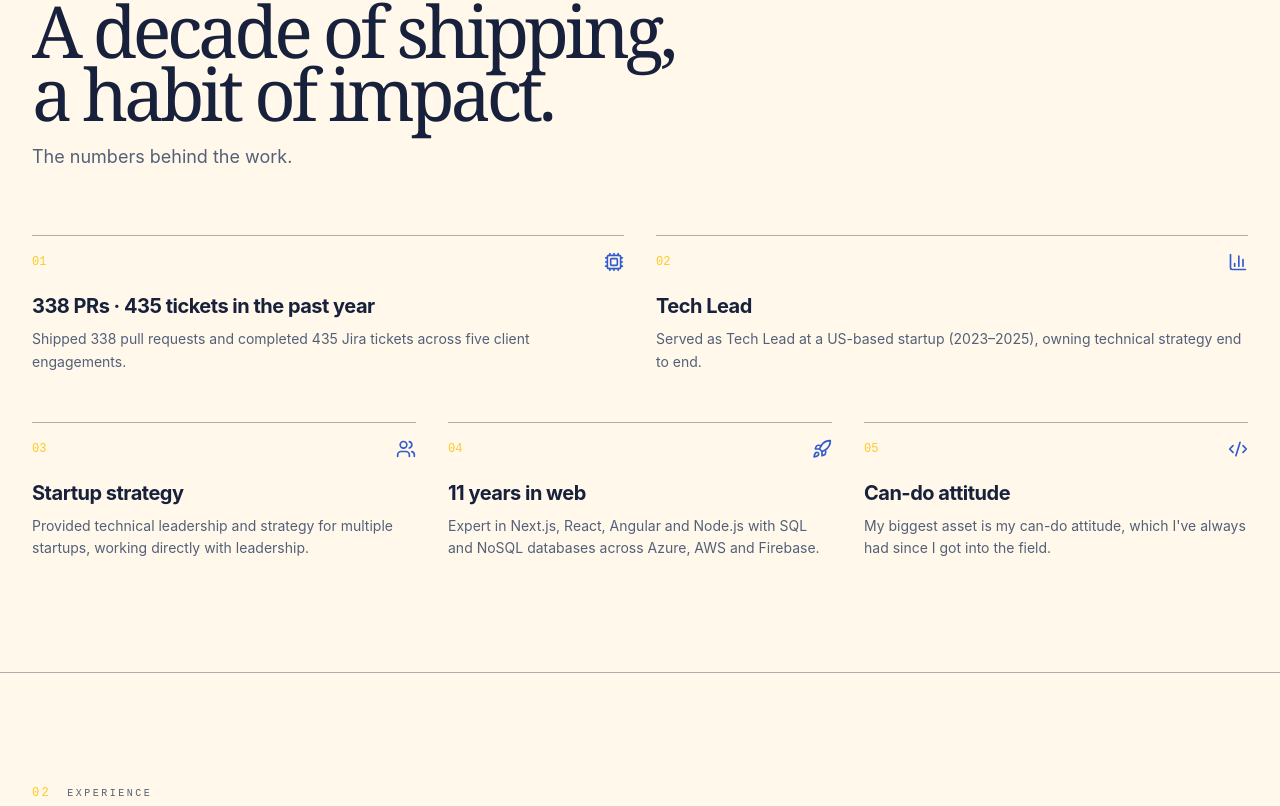
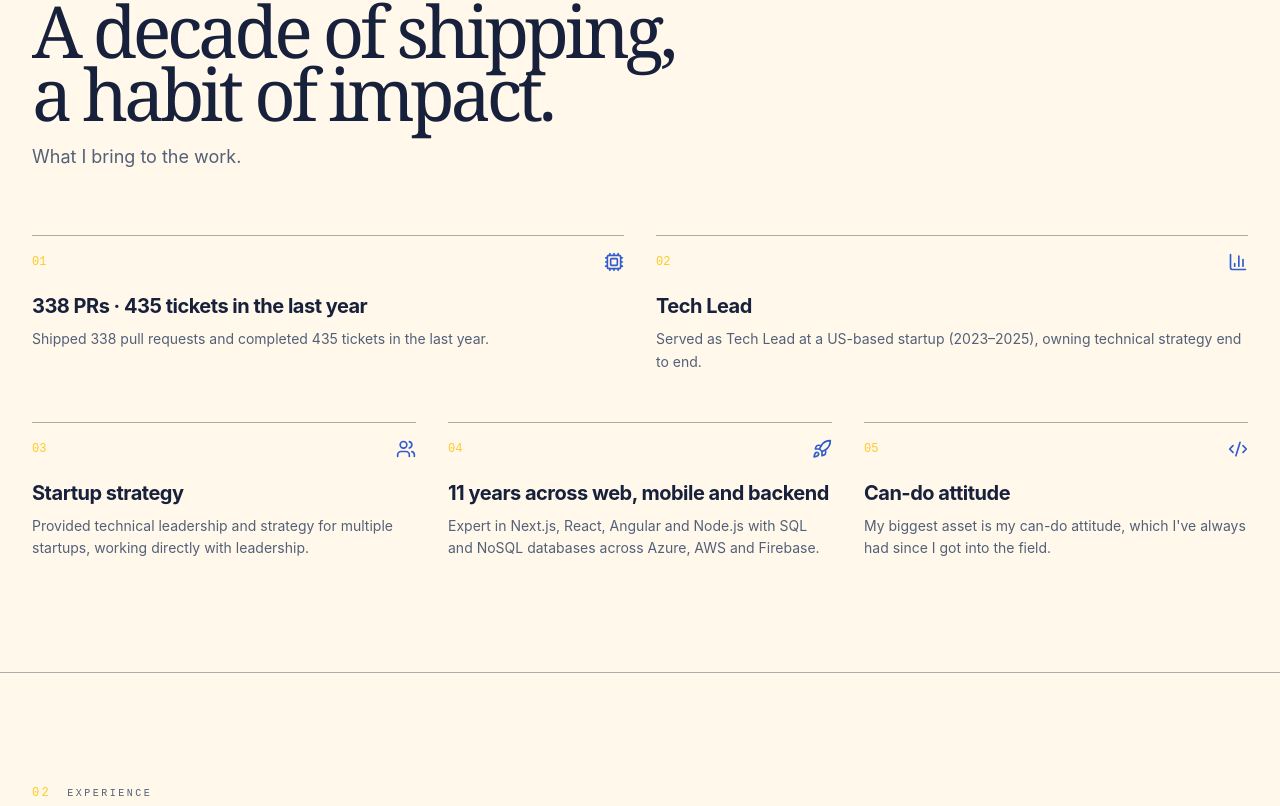
Before and after one commit to hasnainhaider2663/hasnain-cv, a React (Vite) app: page / in a window 1280 px wide. Shown: the part 1214-2020 px from the top of the page. Built offline with nearby package versions, Linux system fonts and the light colour scheme.

Commit message:
content: trim metric claims, update testimonials and copy
Keep PR figures (last year). Attribute Avantform review to Samuel
Bamyoge. Drop other number-heavy claims. Adjust periods.

```diff
--- a/src/components/Highlights.tsx
+++ b/src/components/Highlights.tsx
@@ -7,7 +7,7 @@ const icons: LucideIcon[] = [Cpu, BarChart3, Users, Rocket, Code2]
 export default function Highlights() {
   return (
     <section id="highlights" className="section-rule mx-auto max-w-7xl px-5 py-20 sm:px-8 md:py-28">
-      <SectionHeading index="01" label="Highlights" title="A decade of shipping, a habit of impact." lead="The numbers behind the work." />
+      <SectionHeading index="01" label="Highlights" title="A decade of shipping, a habit of impact." lead="What I bring to the work." />
 
       <div className="mt-16 grid gap-x-8 gap-y-12 md:grid-cols-12">
         {highlights.map((h, i) => {
--- a/src/content/jobs/altar-io.md
+++ b/src/content/jobs/altar-io.md
@@ -1,10 +1,10 @@
 Delivered product engineering across five client engagements: fintech analytics, e-commerce, inventory management, healthcare social, and proptech.
 
-- Shipped **338 pull requests** and **435 tickets** in 13 months; code reviewer of record on 311 teammate PRs.
+- Shipped **338 pull requests** and **435 tickets** in the last year; code reviewer of record on 311 teammate PRs.
 - Built a storefront-styling agent with structured JSON output.
 - Designed per-session cost instrumentation adopted as the project's go/no-go business metric.
-- Cut projected inference costs by **41%** through a controlled model evaluation.
-- Delivered **30+ data visualizations** and a dynamic form engine covering 90 API endpoints.
+- Cut projected inference costs through a controlled model evaluation.
+- Delivered a suite of data visualizations and a dynamic form engine covering dozens of API endpoints.
 - Built Hono, Drizzle ORM, PostgreSQL, better-auth, S3, and Trigger.dev services.
 - Built mobile E2E infrastructure with Appium, WebdriverIO, iOS, Android, EAS, CI, and Playwright.
 - Deployed AWS infrastructure with Terraform, Helm, and EKS; shipped React Native and Expo apps.
--- a/src/content/jobs/hsa-international.md
+++ b/src/content/jobs/hsa-international.md
@@ -1,5 +1,5 @@
 Built full-stack products for marketing, surveys, universities, and business analytics in Dubai.
 
-- Created BrandBinary, generating **one million QR codes in under five minutes** with Angular, Node, Express, and MongoDB.
+- Created BrandBinary, a QR-code platform generating codes at scale with Angular, Node, Express, and MongoDB.
 - Built a platform for universities to issue digitally verifiable degrees and documents.
 - Developed analytics and charting logic, CI/CD, and AWS deployments with load balancers and Route53.
--- a/src/content/jobs/lobster-development.md
+++ b/src/content/jobs/lobster-development.md
@@ -1,4 +1,4 @@
 Built and optimized frontend products for Austrian audiences and millions of visitors.
 
-- Improved SEO and page load times for **herold.at by 40%** using Next.js, React, and GraphQL.
+- Improved SEO and page load times for **herold.at** using Next.js, React, and GraphQL.
 - Shipped two Angular music streaming SPAs, radioflamingo.at and antenne.at, in three months.
--- a/src/content/jobs/sabeelee.md
+++ b/src/content/jobs/sabeelee.md
@@ -1,9 +1,9 @@
 Led technical strategy and development for a community engagement platform.
 
-- Processed **20,000 ticket sales in 8 hours**.
+- Processed tens of thousands of ticket sales at peak.
 - Launched the first web and mobile apps in four months.
 - Built secure payment processing and a high-capacity ticket sales system with Next.js.
 - Maintained distributed Azure infrastructure using message queues, Container Apps, and CDNs.
-- Built Node.js and TypeScript media services processing 300 images per second and 1.5 hours of video per minute.
-- Modelled a 74-model PostgreSQL and Prisma architecture.
+- Built Node.js and TypeScript media services processing high volumes of images and video in real time.
+- Modelled a large PostgreSQL and Prisma architecture.
 - Led a team of three developers and built CI/CD and push notification systems.
--- a/src/content/jobs/store-hunch.md
+++ b/src/content/jobs/store-hunch.md
@@ -1,5 +1,5 @@
 Co-founded a startup helping brick-and-mortar stores use technology effectively.
 
-- Reached **300+ daily active users**.
+- Reached a growing base of daily active users.
 - Built the Angular point-of-sale app, Android app, APIs, and backend business logic with Node.js, MongoDB, and Express.
 - Led a team of four developers and handled customer-facing product development.
--- a/src/data/cv.ts
+++ b/src/data/cv.ts
@@ -14,8 +14,8 @@ export const profile = {
 
 export const highlights: { title: string; body: string }[] = [
   {
-    title: '338 PRs · 435 tickets in the past year',
-    body: 'Shipped 338 pull requests and completed 435 Jira tickets across five client engagements.',
+    title: '338 PRs · 435 tickets in the last year',
+    body: 'Shipped 338 pull requests and completed 435 tickets in the last year.',
   },
   {
     title: 'Tech Lead',
@@ -26,7 +26,7 @@ export const highlights: { title: string; body: string }[] = [
     body: 'Provided technical leadership and strategy for multiple startups, working directly with leadership.',
   },
   {
-    title: '11 years in web',
+    title: '11 years across web, mobile and backend',
     body: 'Expert in Next.js, React, Angular and Node.js with SQL and NoSQL databases across Azure, AWS and Firebase.',
   },
   {
--- a/src/data/reviews.ts
+++ b/src/data/reviews.ts
@@ -32,10 +32,10 @@ export const reviews: Review[] = [
   {
     quote:
       'Extraordinary professional! It has been an honor to work with Hasnain. He is proficient with front end and backend system implementation with great attention to every detail.',
-    author: '',
-    role: 'Remote Front end developer',
+    author: 'Samuel Bamyoge',
+    role: 'Tech Lead',
     company: 'Avantform',
-    period: 'Jun 2019 – May 2020',
+    period: 'Jun 2019 – Jun 2021',
     source: '',
     rating: null,
   },
```
